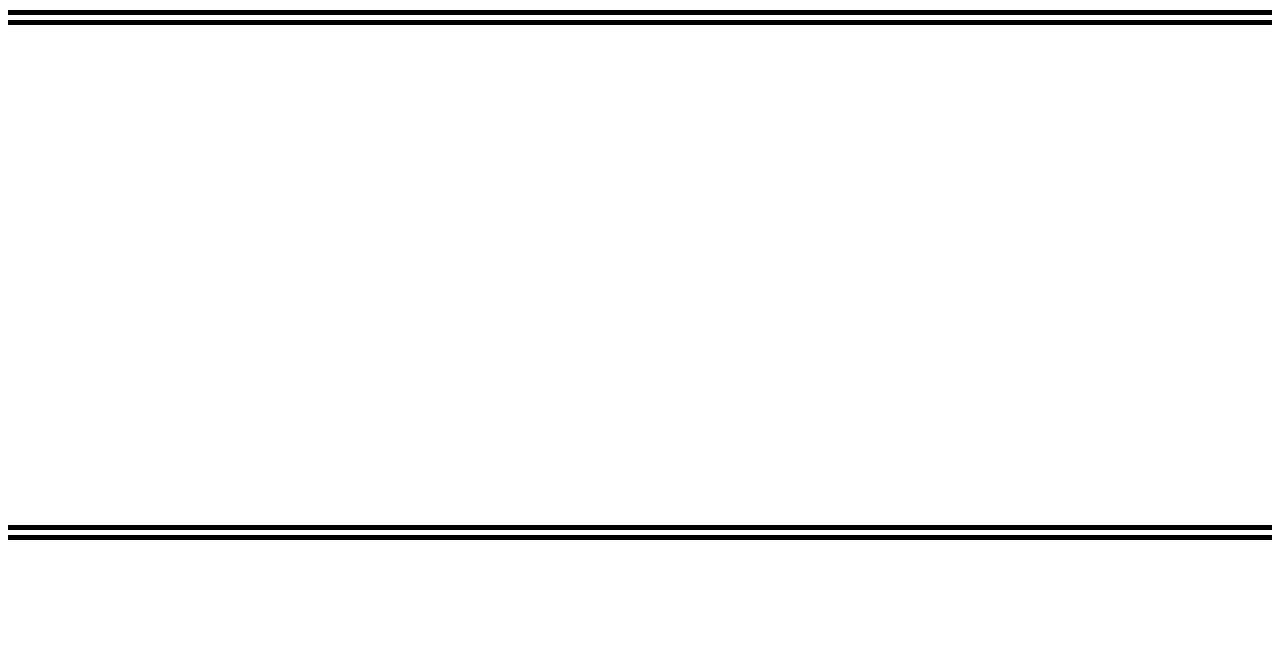
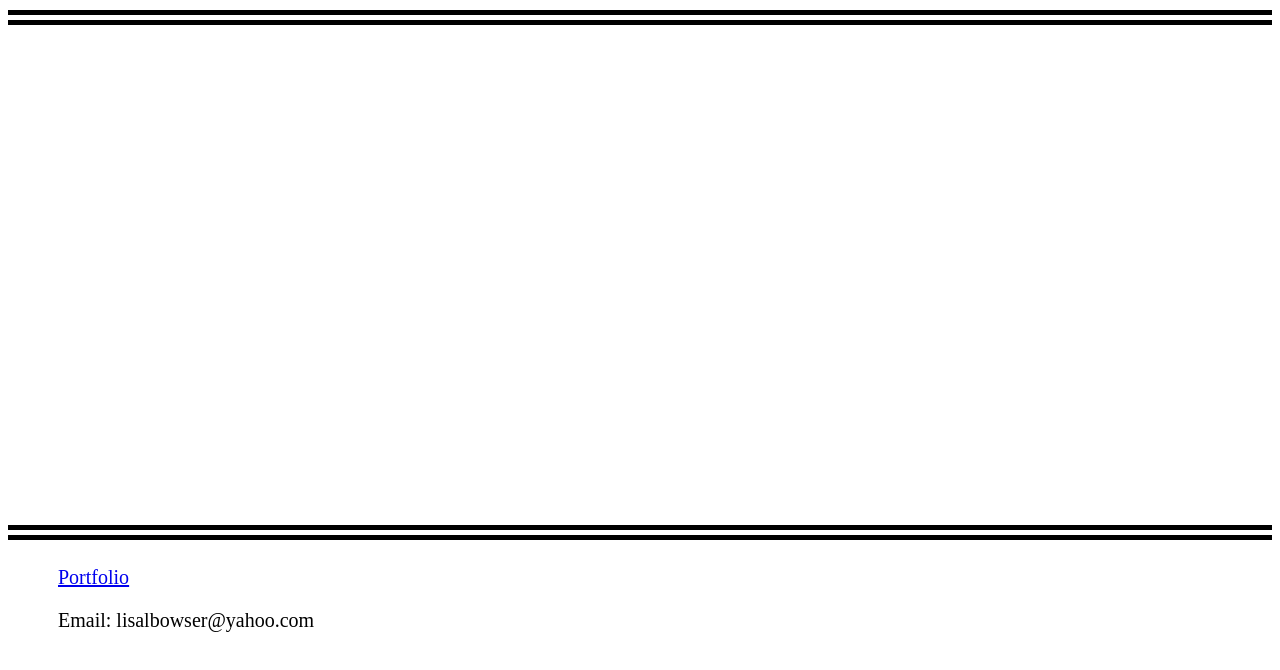
Before and after one commit to LisaLReynolds/personal-blog, a plain HTML site: page blog.html in a window 1280 px wide. Shown: the part 98-768 px from the top of the page. Drawn offline with Linux system fonts and the light colour scheme.

Commit message:
added email and portfolio link to footer

```diff
--- a/Assets/css/blog.css
+++ b/Assets/css/blog.css
@@ -22,10 +22,19 @@ section {
 }
 
 footer {
-  height: 100px;
+  height: 150px;
   width: 100%;
   margin: 5px 0 0 0;
   border-top: 5px solid black;
+}
+
+ul {
+  list-style: none;
+}
+
+li {
+  font-size: 20px;
+  padding: 10px;
 }
 
 .row {
--- a/Assets/js/blog.js
+++ b/Assets/js/blog.js
@@ -1,3 +1,3 @@
 function goBack() {
-  window.history.back();
+  window.location.assign("index.html");
 }
--- a/blog.html
+++ b/blog.html
@@ -19,8 +19,18 @@
         </label>
       </header>
       <section></section>
-      <footer></footer>
+      <footer>
+        <ul>
+          <li>
+            <a href="https://lisalreynolds.github.io/portfolio-personal-page/"
+              >Portfolio</a
+            >
+          </li>
+          <li>Email: lisalbowser@yahoo.com</li>
+        </ul>
+      </footer>
     </div>
     <script src="./Assets/js/form.js"></script>
+    <script src="./Assets/js/blog.js"></script>
   </body>
 </html>
```
